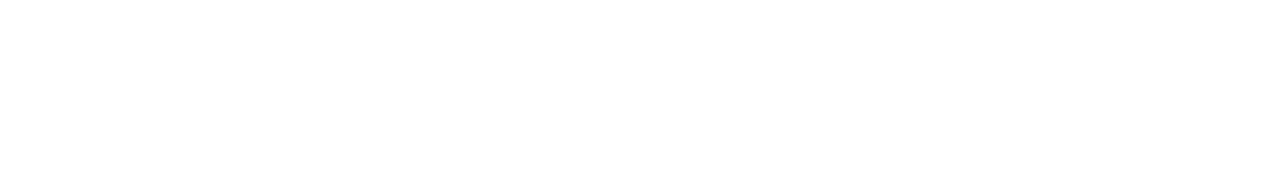
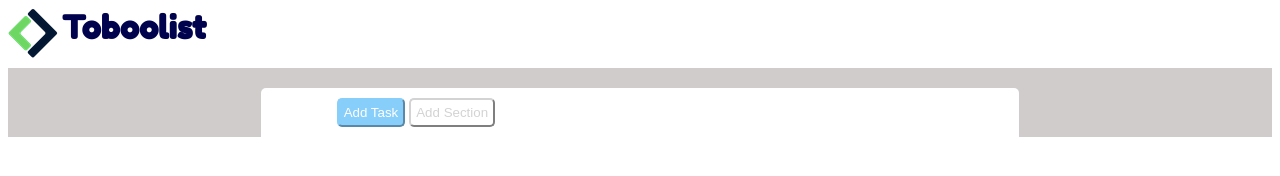
Before and after one commit to Flek8/html-css-toboolist, a plain HTML site: page index.html in a window 1280 px wide. Drawn offline with Linux system fonts and the light colour scheme.

Commit message:
headr e nav fatti

```diff
--- a/index.html
+++ b/index.html
@@ -5,15 +5,20 @@
     <meta http-equiv="X-UA-Compatible" content="IE=edge">
     <meta name="viewport" content="width=device-width, initial-scale=1.0">
     <title>Toboolist</title>
+    <link rel="preconnect" href="https://fonts.googleapis.com">
+<link rel="preconnect" href="https://fonts.gstatic.com" crossorigin>
+<link href="https://fonts.googleapis.com/css2?family=Fredoka+One&display=swap" rel="stylesheet">
     <link rel="stylesheet" href="style.css">
 </head>
 <body>
     <header>
-
+        <img src="Logo.png" alt="Logo Boolean">
+        <h1>Toboolist</h1>
     </header>
-
+    <div id="container">
         <nav>
-
+           <button id="btn1">Add Task</button>
+           <button id="btn2">Add Section</button>
         </nav>
 
         <main>
@@ -21,6 +26,6 @@
             <section></section>
             <section></section>
         </main>
-
+    </div>
 </body>
 </html>
--- a/style.css
+++ b/style.css
@@ -0,0 +1,39 @@
+header{
+    height: fit-content;
+}
+h1{
+    display: inline-block;
+    vertical-align: top;
+    margin-top: 0px;
+    color: rgb(1, 2, 78);
+    font-family: 'Fredoka One', cursive;
+}
+#container{
+    padding-top: 20px;
+    background-color: rgba(201, 195, 195, 0.849);
+}
+nav{
+    border-top-left-radius: 5px;
+    border-top-right-radius: 5px;
+    background-color: white;
+    width: 60%;
+    margin: auto;
+}
+button{
+    padding: 5px;
+    margin-top: 10px;
+    margin-bottom: 10px;
+    border-radius: 5px;
+    text-align: center;
+}
+#btn1{
+    margin-left: 10%;
+    background-color: lightskyblue;
+    border-color: lightskyblue;
+    color: white;
+}
+#btn2{
+    background-color: white;
+    border-color: lightgrey;
+    color: lightgrey;
+}
```
Lines whose indentation alone changed are shown as unchanged.
